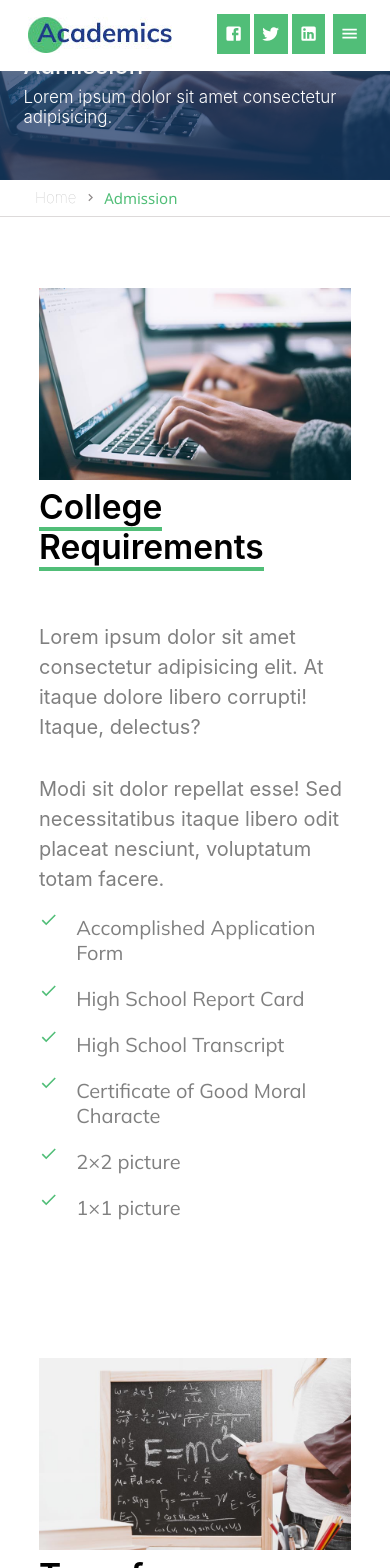
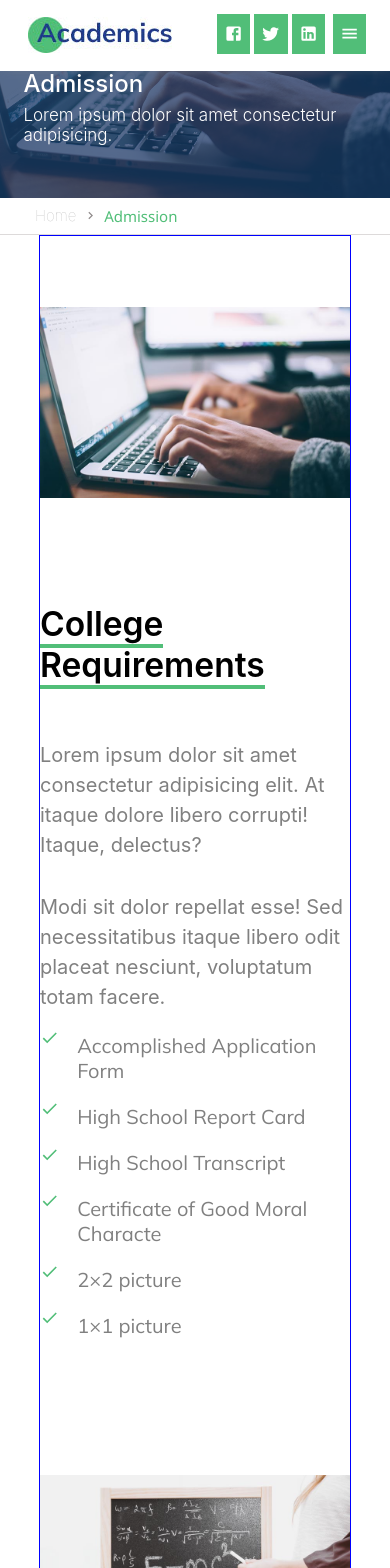
Before and after one commit to ibrohimov-murodjon/Codemy_project, a React (Create React App) app: page /admission in a window 390 px wide. Shown: the top 1568 px of the page. Built offline with nearby package versions, Linux system fonts and the light colour scheme; a web font is replaced by a local one.

Commit message:
admission dan bug

```diff
--- a/src/Components/Admission/Admision.css
+++ b/src/Components/Admission/Admision.css
@@ -1,6 +1,6 @@
 @import url('https://fonts.googleapis.com/css2?family=Mulish:ital,wght@0,300;1,300&display=swap');
 .containerAdmission{
-     width: 80%;
+     width: 75%;
      padding: 88px 0;
      margin: 0 auto;
      /* border: 1px solid red; */
@@ -20,6 +20,8 @@
 
 .admisionFlexBox{
     display: flex;
+    justify-content: space-between;
+    align-items: flex-start;
     /* border: 1px solid red; */
 
 }
@@ -28,7 +30,6 @@
     font-size: 2.1rem;
     font-weight: 600;
     line-height: 1.2;
-
 }
 .addHeaderTit1  .title{
     border-bottom: 4px solid #51be78 ;
@@ -56,12 +57,13 @@
     color: gray;
 }
 .mediaImage{
-    width:580px;
-    height:400px
+    width:550px;
+    height:370px
 }
 .mediaIamge2{
-    width:580px;
-    height:400px
+    width:550px;
+    height:370px;
+    margin-left: 20px;
 }
 .addFlex{
     display: flex;
@@ -75,21 +77,22 @@
     font-family: 'Mulish', sans-serif;
     color: gray;
 }
+.addHeaderTit{
+    padding: 0;
+}
 
 
-
-
-@media screen and (max-width: 1500px) {
+@media screen and (max-width: 1310px) {
     .containerAdmission{
         width: 90%;
-        /* border: 1px solid red; */
+        border: 1px solid red;
         padding: 20px 0;
         margin: 0 auto;
     }
     .admisionFlexBox{
         display: flex;
         align-items: center;
-        margin-top: -100px;
+        /* margin-top: -100px; */
         /* border: 1px solid red; */
     }
     .mediaImage{
@@ -118,10 +121,10 @@
 }
 
 
-@media screen and (max-width: 1110px) {
+@media screen and (max-width: 1100px) {
     .containerAdmission{
         width: 80%;
-        /* border: 1px solid red; */
+        border: 1px solid blue;
         padding: 50px 0;
         margin: 0 auto;
     }
@@ -131,6 +134,7 @@
         align-items: center;
         justify-content: flex-start;
         margin-top: 15px;
+        padding: 0;
        /* border: 1px solid red; */
     }
     .mediaImage{
@@ -139,7 +143,7 @@
         display: flex;
         padding: 2% 0%;
         align-self: center;
-        margin: 0 auto;
+        /* margin: 0 auto; */
     }
     .bits{
         display: flex;
@@ -151,8 +155,8 @@
         width: 100%;
         height: 90%;
         display: flex;
-        /* padding: 2% 0%; */
-        align-self: flex-start;
+        padding: 2% 0%;
+        /* align-self: flex-start; */
         /* margin: 0 auto; */
     }
     .addHeaderTit1{
--- a/src/Page/Admision/Admission.js
+++ b/src/Page/Admision/Admission.js
@@ -8,6 +8,7 @@ const Admission = () => {
   return (
     <div>
       <Navbar home="HomeNoactive" admission="Nactive" />
+      <br/>
       <TopImage
         heading="Admission"
         lorem="Lorem ipsum dolor sit amet consectetur adipisicing."
```
